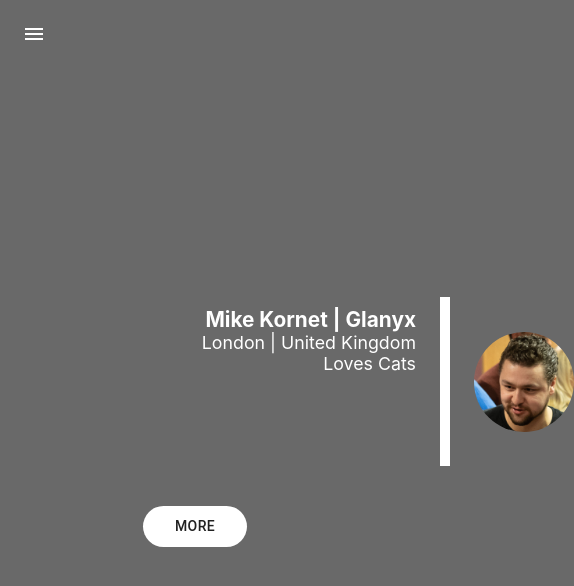
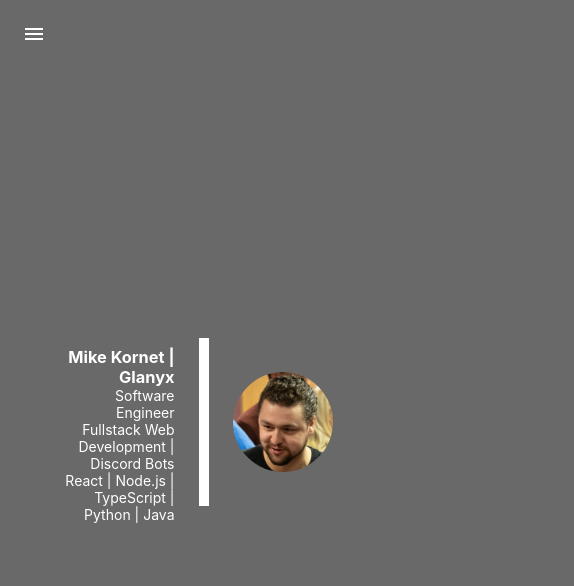
Before and after one commit to glanyx/glanyx.github.io, a React (Create React App) app: page /about in a window 390 px wide. Shown: the top 586 px of the page, 574 px wide, since content can reach past the window. Built offline with nearby package versions, Linux system fonts and the light colour scheme.

Commit message:
mobile changes

```diff
--- a/package.json
+++ b/package.json
@@ -43,6 +43,7 @@
     ]
   },
   "devDependencies": {
+    "@types/animejs": "^3.1.2",
     "@types/react-router-dom": "^5.1.7",
     "gh-pages": "^3.1.0"
   }
--- a/src/App.css
+++ b/src/App.css
@@ -19,9 +19,9 @@
 
 @keyframes MoveUpDown {
   0%, 100% {
-    transform: translateY(0);
+    transform: translateY(65px);
   }
   50% {
-    transform: translateY(20px);
+    transform: translateY(85px);
   }
 }
--- a/src/components/Nav.tsx
+++ b/src/components/Nav.tsx
@@ -24,10 +24,10 @@
   zIndex: 1100
 }))
 
-const Menu = styled('div')(({ theme }) => ({
+const Menu = styled('div')(() => ({
   display: 'flex',
   width: '50%',
-  height: '100%',
+  height: '100vh',
   backgroundColor: fade('#616161', 0.6),
   justifyContent: 'center',
   alignContent: 'center',
--- a/src/containers/About.tsx
+++ b/src/containers/About.tsx
@@ -1,5 +1,5 @@
 import React, { useState } from 'react'
-import { styled, makeStyles, Slide, Button, Avatar, Divider } from '@material-ui/core'
+import { styled, useMediaQuery, makeStyles, Slide, Button, Avatar, Divider } from '@material-ui/core'
 import Picture from '../assets/ME.png'
 
 const useStyles = makeStyles(() => ({
@@ -47,7 +47,7 @@
 
 const SwapWrapper = styled('div')(() => ({
   position: 'relative',
-  width: 600,
+  width: '30vw',
   height: 150,
 }))
 
@@ -83,21 +83,23 @@
 const About = () => {
 
   const classes = useStyles()
-
   const [active, setActive] = useState<boolean>(false)
+  const desktop = useMediaQuery('(min-width: 800px)')
 
   return(
     <Slide direction='right' in={true} mountOnEnter unmountOnExit>
       <Wrapper>
         <InnerWrapper>
           <SwapWrapper>
-            <ContentWrapper className={active ? classes.mainActive : classes.mainInactive}>
+            <ContentWrapper className={!desktop ? classes.mainActive : active ? classes.mainActive : classes.mainInactive} style={{
+              fontSize: desktop ? 'calc(10px + 2vmin)' : 14
+            }}>
               <StyledHeader>Mike Kornet | Glanyx</StyledHeader>
               <p>Software Engineer</p>
               <p>Fullstack Web Development | Discord Bots</p>
               <p>React | Node.js | TypeScript | Python | Java</p>
             </ContentWrapper>
-            <ContentWrapper className={active ? classes.subActive : classes.subInactive}>
+            <ContentWrapper className={!desktop ? classes.subActive : active ? classes.subActive : classes.subInactive}>
               <StyledHeader>Mike Kornet | Glanyx</StyledHeader>
               <p>London | United Kingdom</p>
               <p>Loves Cats</p>
@@ -106,7 +108,7 @@
           <VerticalDivider className={active ? classes.dividerActive : classes.dividerInactive} orientation='vertical' />
           <StyledAvatar src={Picture} />
         </InnerWrapper>
-        <StyledButton onClick={() => setActive(!active)}>More</StyledButton>
+        {desktop && <StyledButton onClick={() => setActive(!active)}>More</StyledButton>}
       </Wrapper>
     </Slide>
   )
--- a/src/containers/Home.tsx
+++ b/src/containers/Home.tsx
@@ -1,5 +1,5 @@
 import React from 'react'
-import { styled, Slide } from '@material-ui/core'
+import { styled, useMediaQuery, Slide } from '@material-ui/core'
 import KeyboardArrowUpIcon from '@material-ui/icons/KeyboardArrowUp'
 
 const Text = styled('h2')(() => ({
@@ -8,7 +8,8 @@
   letterSpacing: 10,
   transform: 'translate(-50%, -50%)',
   whiteSpace: 'nowrap',
-  cursor: 'default'
+  cursor: 'default',
+  userSelect: 'none'
 }))
 
 const Subtitle = styled(Text)(() => ({
@@ -25,11 +26,8 @@
   position: 'absolute',
   clipPath: 'inset(0 100% 0 0)',
   transition: 'clip-path 1s ease-in-out',
-}))
-
-const Hidden = styled(Text)(() => ({
-  display: 'inline',
-  opacity: 0
+  maxWidth: '100vw',
+  textAlign: 'justify'
 }))
 
 const Wrapper = styled('div')(() => ({
@@ -48,12 +46,18 @@
 
 const Home = () => {
 
+  const desktop = useMediaQuery('(min-width: 800px)')
+
   return(
     <Slide direction='right' in={true} mountOnEnter unmountOnExit>
       <Wrapper>
         <Subtitle id='subtitle'>Hi</Subtitle>
-        <Title id='title'>I'm Glanyx</Title>
-        <Hidden>I'm Glanyx</Hidden>
+        <Title id='title' style={{
+          whiteSpace: desktop ? undefined : 'break-spaces',
+          fontSize: desktop ? 72 : 48
+        }}>
+          I'm Glanyx
+        </Title>
         <p>
           <KeyboardArrowUpIcon className='animatedArrow' />
         </p>
--- a/src/containers/Testimonials.tsx
+++ b/src/containers/Testimonials.tsx
@@ -1,5 +1,5 @@
 import React, { useState } from 'react'
-import { styled, makeStyles, fade, Slide, Button, Divider, Avatar } from '@material-ui/core'
+import { styled, makeStyles, useMediaQuery, fade, Slide, Button, Divider, Avatar } from '@material-ui/core'
 import { ReactComponent as ParadoxLogo } from '../assets/paradox-interactive.svg'
 import { ReactComponent as SegaLogo } from '../assets/sega-logo.svg'
 
@@ -106,17 +106,16 @@
 const CommentWrapper = styled('div')(({ theme }) => ({
   display: 'flex',
   flexDirection: 'row',
-  maxWidth: 700,
-  height: '25%',
+  maxWidth: '70vw',
   borderRadius: 25,
   backgroundColor: fade(theme.palette.common.white, 0.2),
   position: 'absolute',
-  top: '60%',
   fontSize: 20,
   padding: theme.spacing(3),
   textAlign: 'start',
   borderTop: '1px solid rgba(255, 255, 255, 0.5)',
-  borderLeft: '1px solid rgba(255, 255, 255, 0.5)'
+  borderLeft: '1px solid rgba(255, 255, 255, 0.5)',
+  paddingBottom: theme.spacing(10)
 }))
 
 const CommentContent = styled('div')(() => ({
@@ -184,8 +183,8 @@
 const Testimonies = () => {
 
   const classes = useStyles()
-
   const [active, setActive] = useState<string | null>(null)
+  const desktop = useMediaQuery('(min-width: 800px)')
 
   const handleSelect = (event: any) => {
     setActive(event.currentTarget.value)
@@ -196,17 +195,21 @@
       <Wrapper>
         <Banner className={active ? classes.bannerActive : ''}>
           {clients.map(client =>
-            <Button value={client.name} disableRipple disableElevation variant='text' onClick={handleSelect}>
+            <Button value={client.name} disableRipple disableElevation variant='text' onClick={handleSelect} style={{ transform: desktop ? '' : 'scale(0.5)' }}>
               <Client className={client.name === active ? classes.active : classes.inactive}>
                 {typeof(client.logo) === 'string' ? <Logo src={client.logo} /> : client.logo}
-                <Text id='name'>{client.name}</Text>
+                {desktop && <Text id='name'>{client.name}</Text>}
               </Client>
             </Button>
           )}
         </Banner>
         {clients.map(client =>
           <Slide direction='right' in={client.name === active} timeout={{ enter: 500, exit: 300 }}>
-            <CommentWrapper>
+            <CommentWrapper style={{
+              maxWidth: desktop ? '40%' : '70vw',
+              fontSize: desktop ? 18 : 12,
+              top: desktop ? '60%': '45%',
+            }}>
               {client.avatar &&
                 <>
                   <CommentContent>
```
Also changed, not shown: 1 other file (tests, documents, lock files or other folders).
